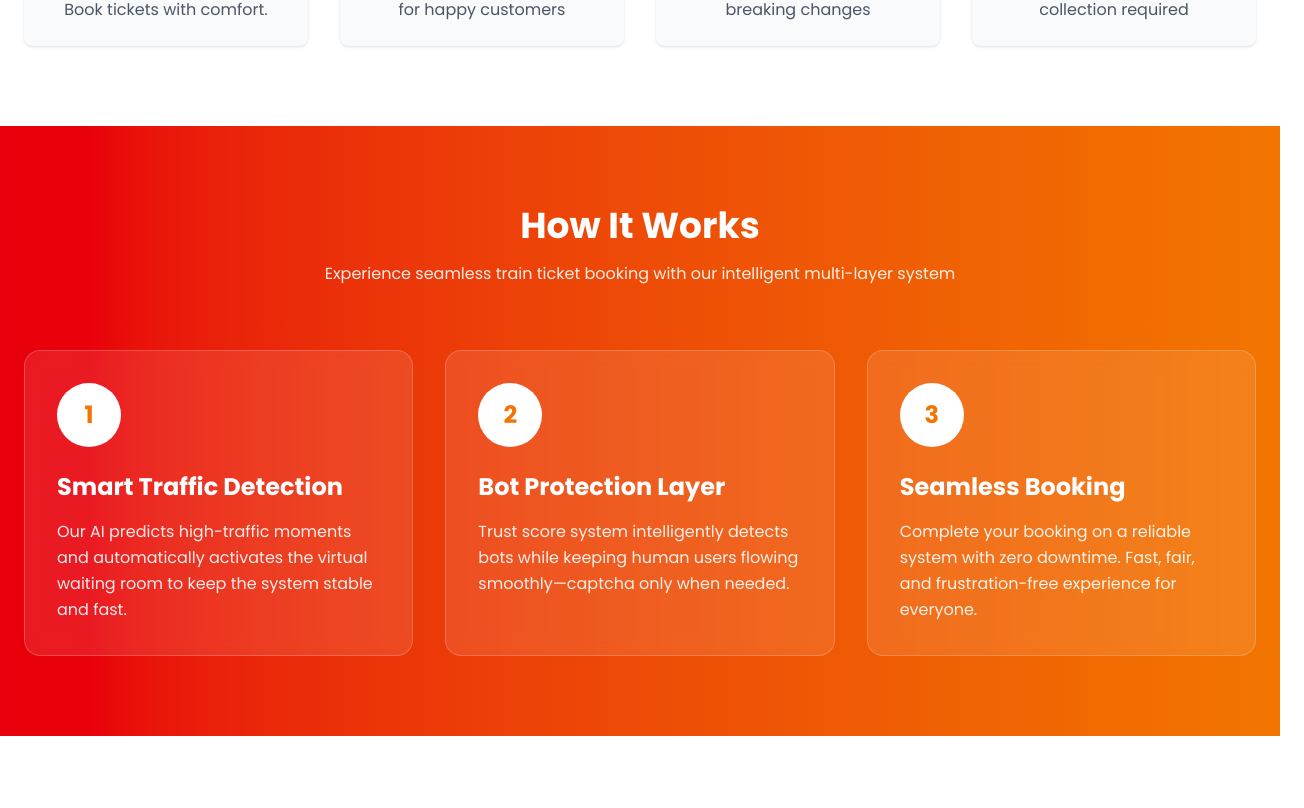
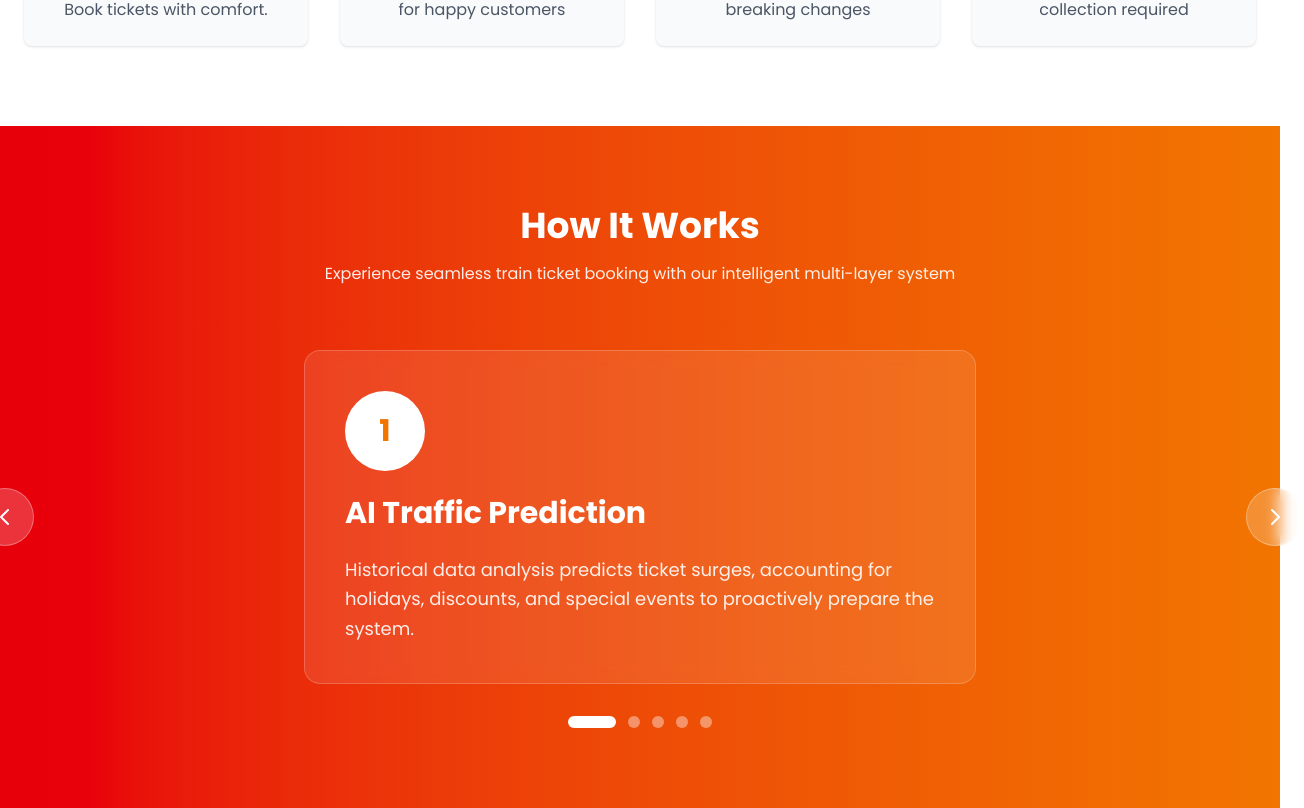
Before and after one commit to fawbud/hacksphrizz-prod, a Next.js app: page / in a window 1280 px wide. Shown: the part 945-1753 px from the top of the page, 1304 px wide, since content can reach past the window. Before the commit the page ends 1681 px from the top, so only its background shows below. Built offline with nearby package versions, Linux system fonts and the light colour scheme; no server answers.

Commit message:
feat: landing page v2

```diff
--- a/src/app/page.js
+++ b/src/app/page.js
@@ -5,12 +5,49 @@ import Navbar from '@/components/Navbar';
 import QueueStatusWidget from '@/components/QueueStatusWidget';
 import Link from 'next/link';
 import Image from 'next/image';
-import { useEffect } from 'react';
+import { useEffect, useState } from 'react';
 import { useRouter } from 'next/navigation';
 
 export default function Home() {
   const { user, loading } = useAuth();
   const router = useRouter();
+  const [currentStep, setCurrentStep] = useState(0);
+
+  const steps = [
+    {
+      number: 1,
+      title: "AI Traffic Prediction",
+      description: "Historical data analysis predicts ticket surges, accounting for holidays, discounts, and special events to proactively prepare the system."
+    },
+    {
+      number: 2,
+      title: "Smart Waiting Room Activation",
+      description: "Virtual waiting room activates when thresholds are met with DNS-level redirect to high-load servers, keeping the main system stable."
+    },
+    {
+      number: 3,
+      title: "Trust Score Assessment",
+      description: "Initial trust score calculated on entry. Low-trust users (≤0.5) get captcha challenge in waiting room, preventing bots from reaching the form."
+    },
+    {
+      number: 4,
+      title: "Form Interaction Analysis",
+      description: "AI monitors user behavior during multi-page form completion—mouse movements, typing patterns, and timing for real-time trust score adjustment."
+    },
+    {
+      number: 5,
+      title: "Final Verification & Booking",
+      description: "Final trust score determines if additional captcha needed. Seamless completion for humans, friction for bots, with reliable booking confirmation."
+    }
+  ];
+
+  const nextStep = () => {
+    setCurrentStep((prev) => (prev + 1) % steps.length);
+  };
+
+  const prevStep = () => {
+    setCurrentStep((prev) => (prev - 1 + steps.length) % steps.length);
+  };
 
   // ✅ Auto redirect kalau sudah login
   useEffect(() => {
@@ -114,45 +151,60 @@ export default function Home() {
             Experience seamless train ticket booking with our intelligent multi-layer system
           </p>
 
-          <div className="grid md:grid-cols-3 gap-8">
-            {/* Step 1 */}
-            <div className="relative">
-              <div className="bg-white/10 backdrop-blur-sm rounded-2xl p-8 h-full border border-white/20 hover:bg-white/15 transition-all">
-                <div className="w-16 h-16 bg-white rounded-full flex items-center justify-center text-brand text-2xl font-bold mb-6">
-                  1
+          {/* Carousel Container */}
+          <div className="relative">
+            {/* Left Arrow */}
+            <button
+              onClick={prevStep}
+              className="absolute left-0 top-1/2 -translate-y-1/2 -translate-x-4 lg:-translate-x-12 z-10 bg-white/20 hover:bg-white/30 backdrop-blur-sm rounded-full p-4 border border-white/30 transition-all"
+              aria-label="Previous step"
+            >
+              <svg className="w-6 h-6 text-white" fill="none" stroke="currentColor" viewBox="0 0 24 24">
+                <path strokeLinecap="round" strokeLinejoin="round" strokeWidth={2} d="M15 19l-7-7 7-7" />
+              </svg>
+            </button>
+
+            {/* Card Display */}
+            <div className="overflow-hidden px-4">
+              <div className="max-w-2xl mx-auto">
+                <div className="bg-white/10 backdrop-blur-sm rounded-2xl p-10 border border-white/20 transition-all duration-500 min-h-[300px] flex flex-col">
+                  <div className="w-20 h-20 bg-white rounded-full flex items-center justify-center text-brand text-3xl font-bold mb-6">
+                    {steps[currentStep].number}
+                  </div>
+                  <h3 className="text-3xl font-bold mb-6">{steps[currentStep].title}</h3>
+                  <p className="text-white/90 leading-relaxed text-lg flex-1">
+                    {steps[currentStep].description}
+                  </p>
                 </div>
-                <h3 className="text-2xl font-bold mb-4">Smart Traffic Detection</h3>
-                <p className="text-white/90 leading-relaxed">
-                  Our AI predicts high-traffic moments and automatically activates the virtual waiting room to keep the system stable and fast.
-                </p>
               </div>
             </div>
 
-            {/* Step 2 */}
-            <div className="relative">
-              <div className="bg-white/10 backdrop-blur-sm rounded-2xl p-8 h-full border border-white/20 hover:bg-white/15 transition-all">
-                <div className="w-16 h-16 bg-white rounded-full flex items-center justify-center text-brand text-2xl font-bold mb-6">
-                  2
-                </div>
-                <h3 className="text-2xl font-bold mb-4">Bot Protection Layer</h3>
-                <p className="text-white/90 leading-relaxed">
-                  Trust score system intelligently detects bots while keeping human users flowing smoothly—captcha only when needed.
-                </p>
-              </div>
-            </div>
+            {/* Right Arrow */}
+            <button
+              onClick={nextStep}
+              className="absolute right-0 top-1/2 -translate-y-1/2 translate-x-4 lg:translate-x-12 z-10 bg-white/20 hover:bg-white/30 backdrop-blur-sm rounded-full p-4 border border-white/30 transition-all"
+              aria-label="Next step"
+            >
+              <svg className="w-6 h-6 text-white" fill="none" stroke="currentColor" viewBox="0 0 24 24">
+                <path strokeLinecap="round" strokeLinejoin="round" strokeWidth={2} d="M9 5l7 7-7 7" />
+              </svg>
+            </button>
+          </div>
 
-            {/* Step 3 */}
-            <div className="relative">
-              <div className="bg-white/10 backdrop-blur-sm rounded-2xl p-8 h-full border border-white/20 hover:bg-white/15 transition-all">
-                <div className="w-16 h-16 bg-white rounded-full flex items-center justify-center text-brand text-2xl font-bold mb-6">
-                  3
-                </div>
-                <h3 className="text-2xl font-bold mb-4">Seamless Booking</h3>
-                <p className="text-white/90 leading-relaxed">
-                  Complete your booking on a reliable system with zero downtime. Fast, fair, and frustration-free experience for everyone.
-                </p>
-              </div>
-            </div>
+          {/* Step Indicators */}
+          <div className="flex justify-center gap-3 mt-8">
+            {steps.map((_, index) => (
+              <button
+                key={index}
+                onClick={() => setCurrentStep(index)}
+                className={`transition-all ${
+                  index === currentStep
+                    ? 'w-12 h-3 bg-white'
+                    : 'w-3 h-3 bg-white/40 hover:bg-white/60'
+                } rounded-full`}
+                aria-label={`Go to step ${index + 1}`}
+              />
+            ))}
           </div>
         </div>
       </section>
```
